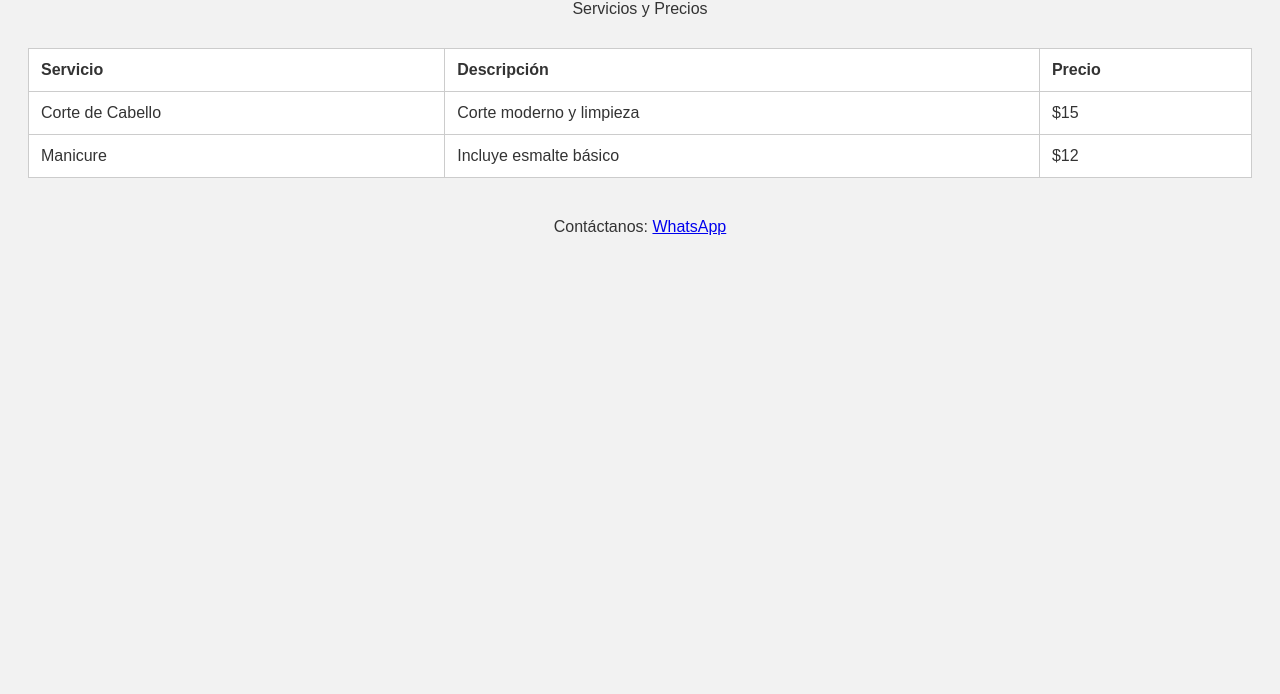
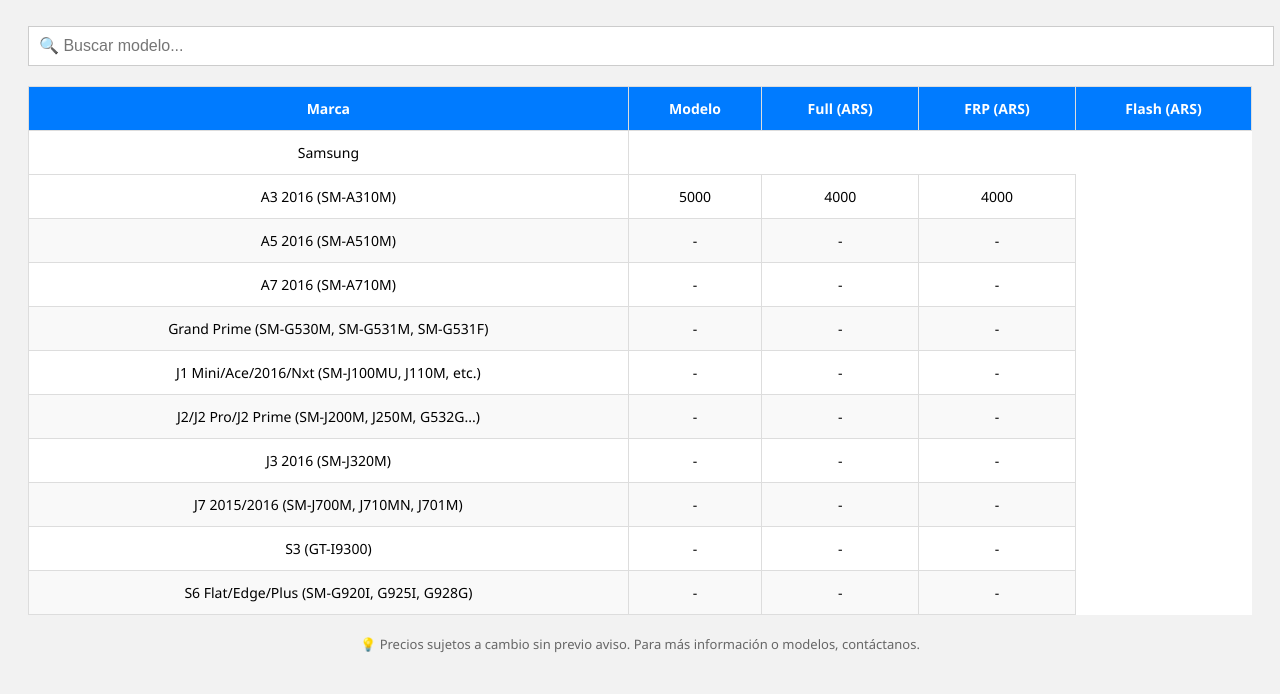
Before and after one commit to matiiroda/Lista-de-precios, a plain HTML site: page index.html in a window 1280 px wide. Shown: the part 108-802 px from the top of the page. Drawn offline with Linux system fonts and the light colour scheme.

Commit message:
Add files via upload

```diff
--- a/index.html
+++ b/index.html
@@ -2,37 +2,136 @@
 <html lang="es">
 <head>
   <meta charset="UTF-8">
-  <title>Mi Negocio - Lista de Precios</title>
-  <link rel="stylesheet" href="estilos.css">
+  <meta name="viewport" content="width=device-width, initial-scale=1.0">
+  <title>Lista de Precios - Software Samsung</title>
+  <style>
+    body {
+      font-family: 'Segoe UI', sans-serif;
+      background: #f2f2f2;
+      padding: 20px;
+    }
+
+    h1 {
+      text-align: center;
+      color: #333;
+    }
+
+    #search {
+      width: 100%;
+      padding: 10px;
+      margin: 20px 0;
+      border: 1px solid #ccc;
+      font-size: 16px;
+    }
+
+    table {
+      width: 100%;
+      border-collapse: collapse;
+      background: #fff;
+    }
+
+    th, td {
+      text-align: center;
+      padding: 12px;
+      border: 1px solid #ddd;
+      font-size: 14px;
+    }
+
+    th {
+      background-color: #007BFF;
+      color: white;
+    }
+
+    tr:nth-child(even) {
+      background-color: #f9f9f9;
+    }
+
+    .note {
+      text-align: center;
+      margin-top: 20px;
+      font-size: 13px;
+      color: #666;
+    }
+
+    @media (max-width: 600px) {
+      table, thead, tbody, th, td, tr {
+        display: block;
+      }
+
+      th {
+        display: none;
+      }
+
+      td {
+        position: relative;
+        padding-left: 50%;
+        text-align: left;
+      }
+
+      td::before {
+        position: absolute;
+        left: 10px;
+        top: 12px;
+        white-space: nowrap;
+        font-weight: bold;
+      }
+
+      td:nth-child(1)::before { content: "Modelo"; }
+      td:nth-child(3)::before { content: "Full (ARS)"; }
+      td:nth-child(4)::before { content: "FRP (ARS)"; }
+      td:nth-child(5)::before { content: "Flash (ARS)"; }
+    }
+  </style>
 </head>
 <body>
-  <header>
-    <h1>Mi Negocio</h1>
-    <p>Servicios y Precios</p>
-  </header>
 
-  <main>
-    <table>
+  <h1>💻 Lista de Precios - Software Samsung</h1>
+
+  <input type="text" id="search" placeholder="🔍 Buscar modelo...">
+
+  <table id="priceTable">
+    <thead>
       <tr>
-        <th>Servicio</th>
-        <th>Descripción</th>
-        <th>Precio</th>
+        <th>Marca</th>
+        <th>Modelo</th>
+        <th>Full (ARS)</th>
+        <th>FRP (ARS)</th>
+        <th>Flash (ARS)</th>
       </tr>
-      <tr>
-        <td>Corte de Cabello</td>
-        <td>Corte moderno y limpieza</td>
-        <td>$15</td>
-      </tr>
-      <tr>
-        <td>Manicure</td>
-        <td>Incluye esmalte básico</td>
-        <td>$12</td>
-      </tr>
-    </table>
-  </main>
+    </thead>
+    <tbody>
+      <tr><td>Samsung</td></tr>
+    </tbody>
 
-  <footer>
-    <p>Contáctanos: <a href="https://wa.me/1234567890">WhatsApp</a></p>
-  </footer>
+
+    <tbody>
+      <tr><td>A3 2016 (SM-A310M)</td><td>5000</td><td>4000</td><td>4000</td></tr>
+      <tr><td>A5 2016 (SM-A510M)</td><td>-</td><td>-</td><td>-</td></tr>
+      <tr><td>A7 2016 (SM-A710M)</td><td>-</td><td>-</td><td>-</td></tr>
+      <tr><td>Grand Prime (SM-G530M, SM-G531M, SM-G531F)</td><td>-</td><td>-</td><td>-</td></tr>
+      <tr><td>J1 Mini/Ace/2016/Nxt (SM-J100MU, J110M, etc.)</td><td>-</td><td>-</td><td>-</td></tr>
+      <tr><td>J2/J2 Pro/J2 Prime (SM-J200M, J250M, G532G...)</td><td>-</td><td>-</td><td>-</td></tr>
+      <tr><td>J3 2016 (SM-J320M)</td><td>-</td><td>-</td><td>-</td></tr>
+      <tr><td>J7 2015/2016 (SM-J700M, J710MN, J701M)</td><td>-</td><td>-</td><td>-</td></tr>
+      <tr><td>S3 (GT-I9300)</td><td>-</td><td>-</td><td>-</td></tr>
+      <tr><td>S6 Flat/Edge/Plus (SM-G920I, G925I, G928G)</td><td>-</td><td>-</td><td>-</td></tr>
+      <!-- Puedes segauir agregando más filas aquí -->
+    </tbody>
+  </table>
+
+  <p class="note">💡 Precios sujetos a cambio sin previo aviso. Para más información o modelos, contáctanos.</p>
+
+  <script>
+    const searchInput = document.getElementById("search");
+    searchInput.addEventListener("keyup", function () {
+      const filter = searchInput.value.toLowerCase();
+      const rows = document.querySelectorAll("#priceTable tbody tr");
+      rows.forEach(row => {
+        const modelo = row.cells[0].textContent.toLowerCase();
+        row.style.display = modelo.includes(filter) ? "" : "none";
+      });
+    });
+  </script>
+
 </body>
 </html>
```
